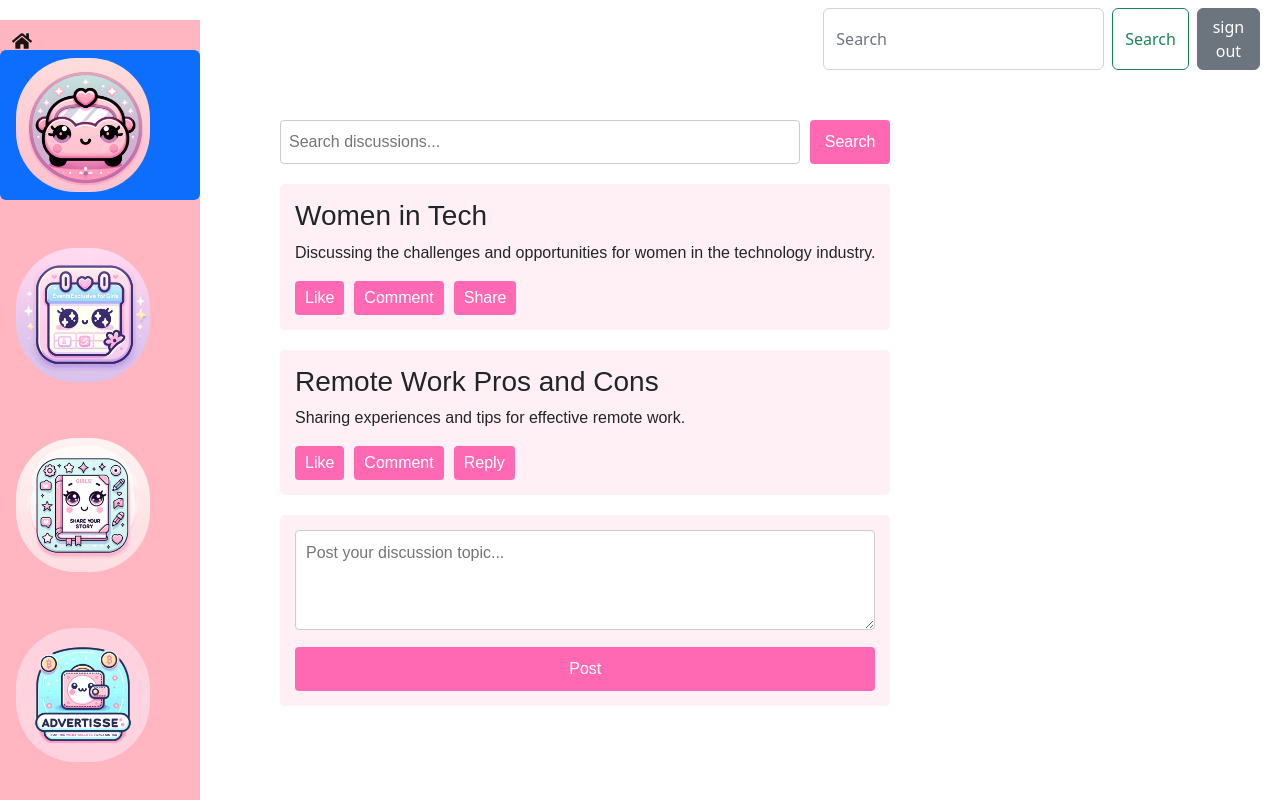
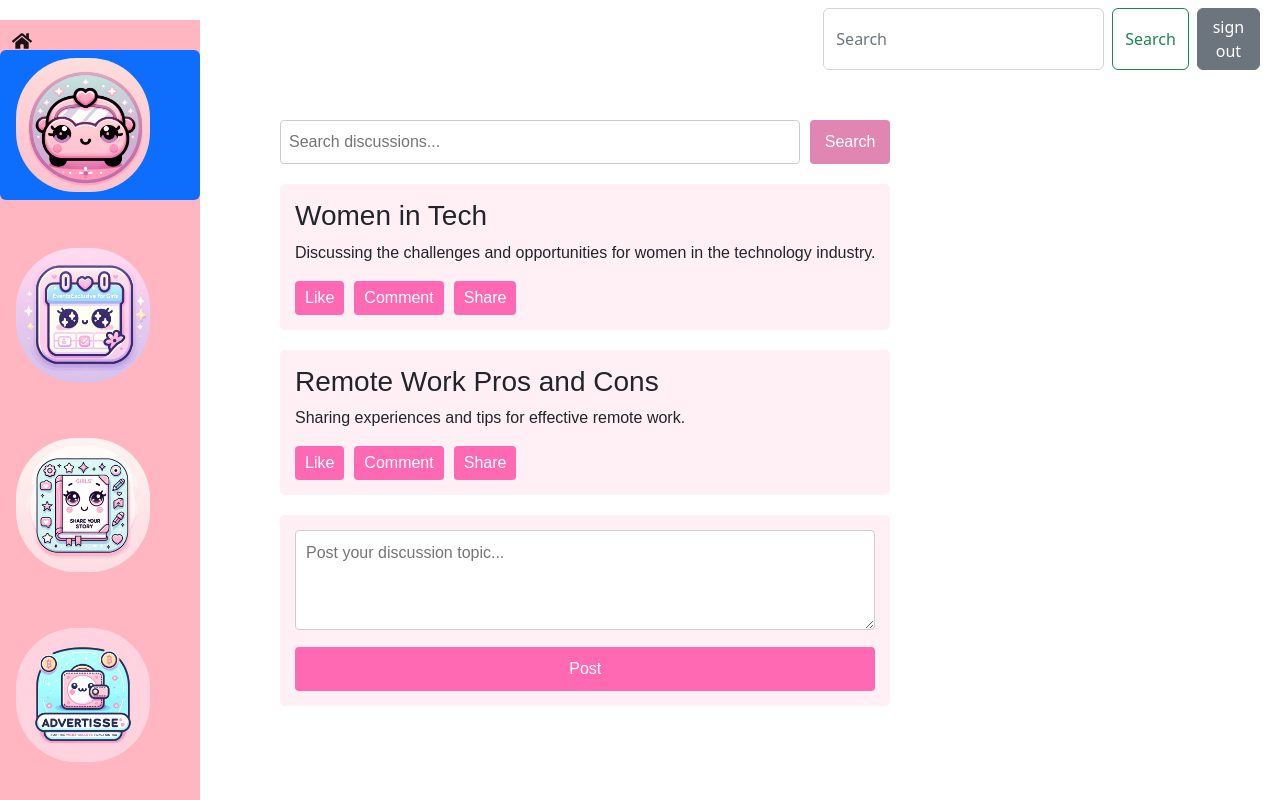
Before and after one commit to HalaaAlii/SheHacks, a React (Vite) app: page /discussion in a window 1280 px wide. Built offline with nearby package versions, Linux system fonts and the light colour scheme.

Commit message:
add the circle webpage

```diff
--- a/src/components/DIscussionPage.tsx
+++ b/src/components/DIscussionPage.tsx
@@ -26,7 +26,7 @@
           <div className="discussion-actions">
             <button>Like</button>
             <button>Comment</button>
-            <button>Reply</button>
+            <button>Share</button>
           </div>
         </div>
         {/* Add more discussions as needed */}
--- a/src/components/DiscussionPage.css
+++ b/src/components/DiscussionPage.css
@@ -1,9 +1,13 @@
-  .discussion-page {
+@import url('https://fonts.googleapis.com/css2?family=Lemon&display=swap');
+
+.discussion-page {
+    font-family: 'Lemon', serif;
     padding: 20px;
     font-family: Arial, sans-serif;
     position: relative;
     padding: 20px;
     left: 220px;
+
 
   }
 
@@ -22,7 +26,7 @@
   }
 
   .search-bar button {
-    background-color: #ff69b4;
+    background-color: #e185b3;
     color: white;
     border: none;
     padding: 10px 15px;
@@ -39,6 +43,8 @@
     padding: 15px;
     border-radius: 5px;
     margin-bottom: 20px;
+
+
   }
 
   .discussion-actions {
@@ -71,7 +77,7 @@
   border: 1px solid #ccc;
   border-radius: 4px;
   margin-bottom: 10px;
-  height: 100px; /* Adjustable based on preference */
+  height: 100px;
   }
 
   .post-discussion button {
```
